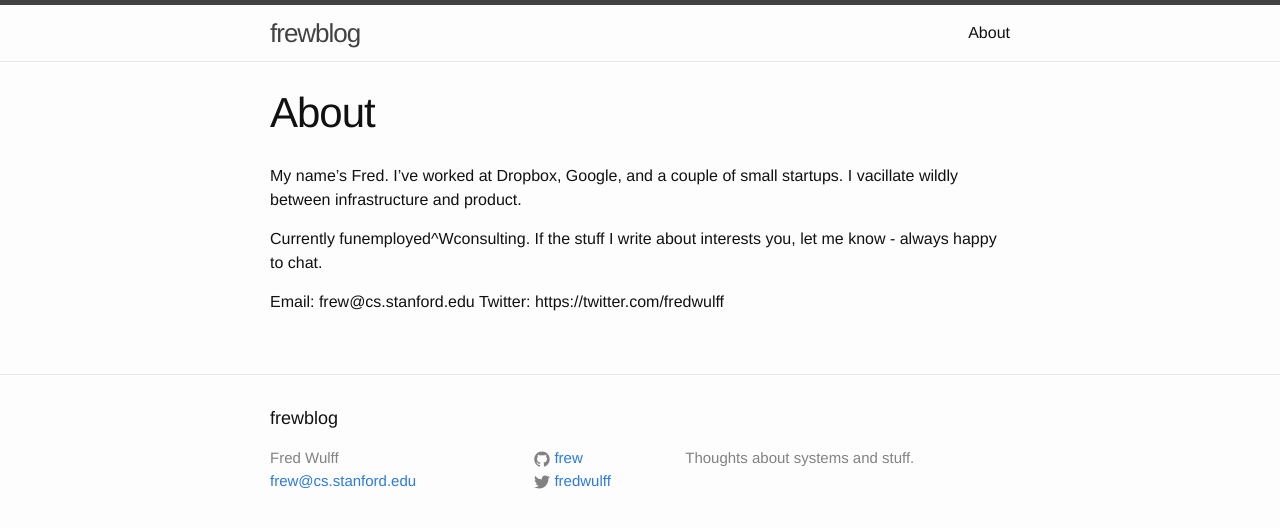
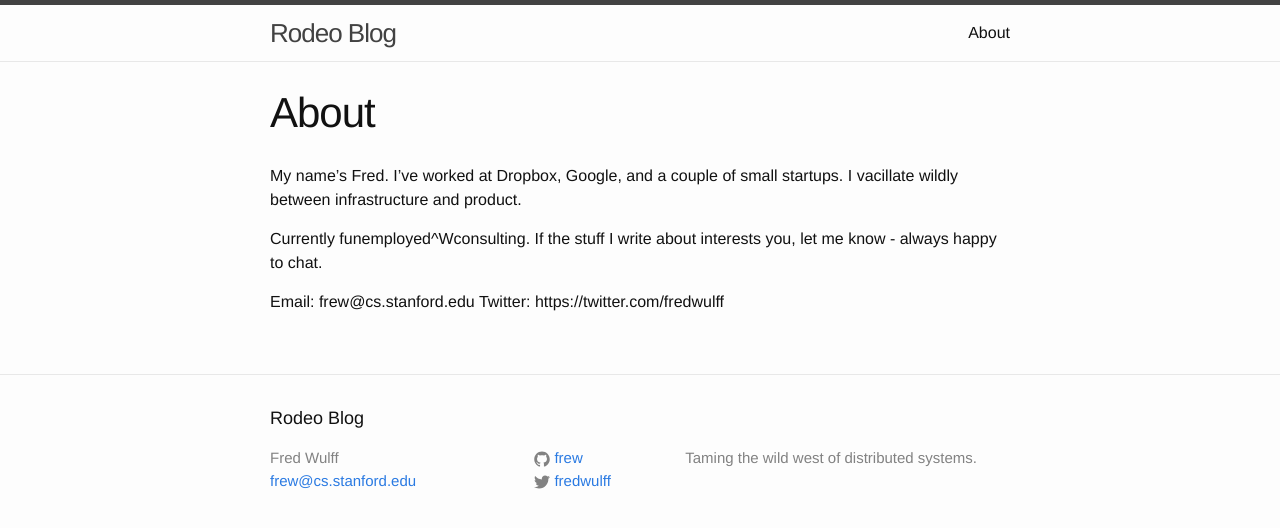
Before and after one commit to frew/frew.github.io, a Jekyll site: the page built from about.md, in a window 1280 px wide. Shown: the top 528 px of the page. Built offline with Jekyll 4.4.1, drawn with Linux system fonts in a browser that asks for light colours.

Commit message:
More rebranding

```diff
--- a/_config.yml
+++ b/_config.yml
@@ -1,8 +1,8 @@
 # Site settings
-title: frewblog
+title: Rodeo Blog
 email: frew@cs.stanford.edu
 description: > # this means to ignore newlines until "baseurl:"
-  Thoughts about systems and stuff.
+  Taming the wild west of distributed systems.
 baseurl: "" # the subpath of your site, e.g. /blog/
 url: "http://blog.rodeo.io" # the base hostname & protocol for your site
 twitter_username: fredwulff
```
